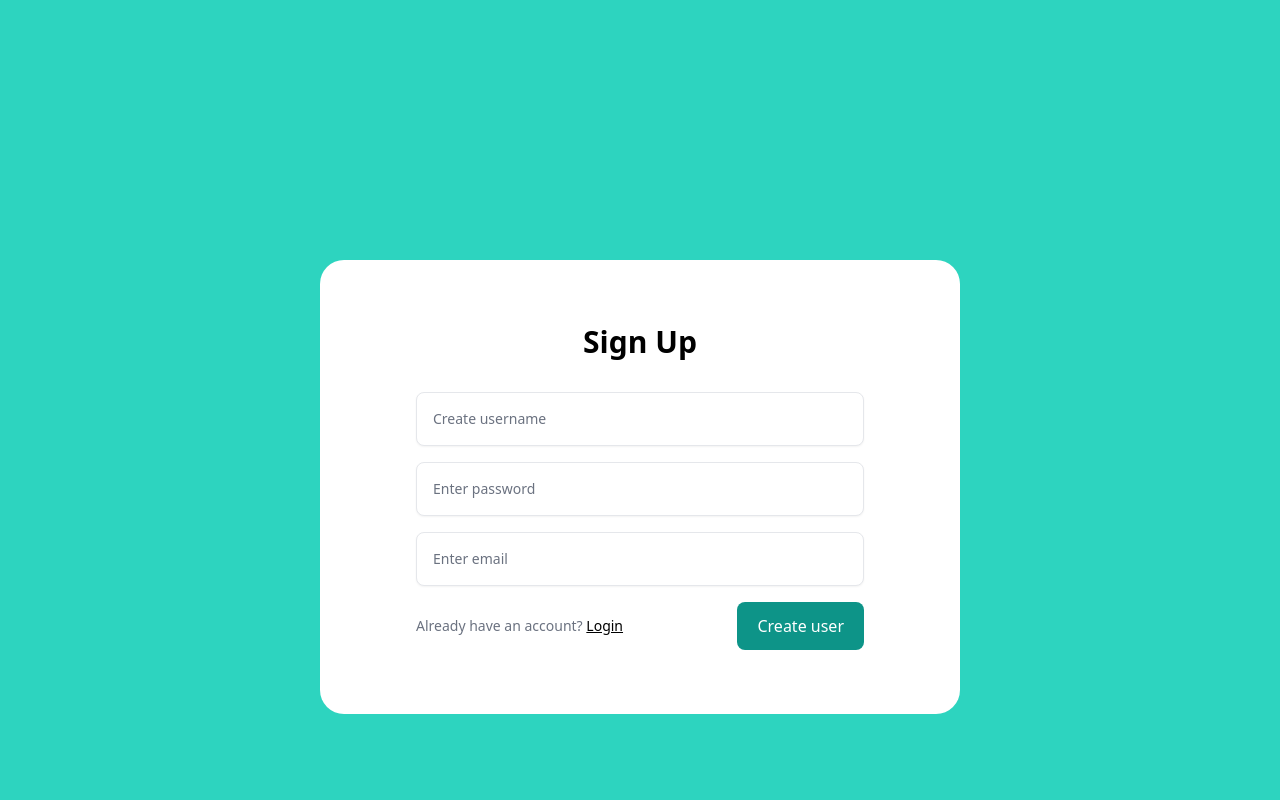
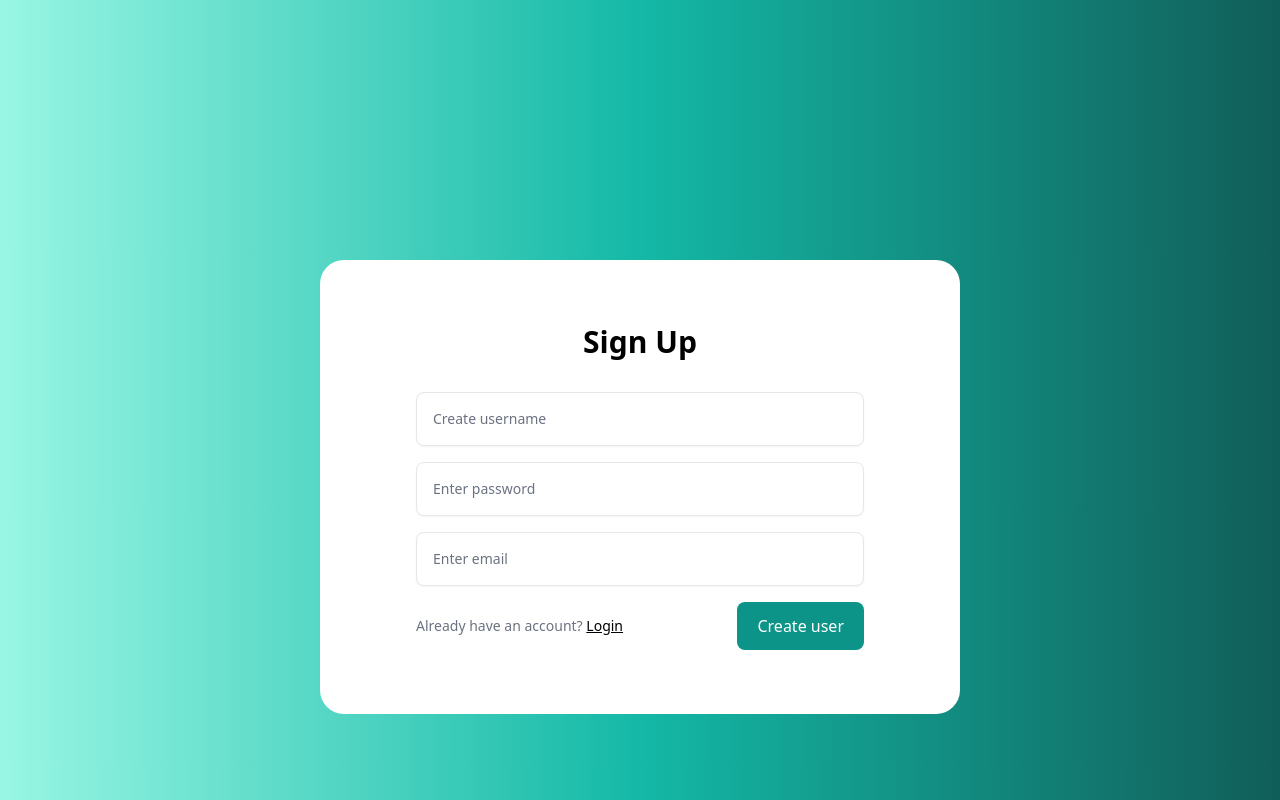
Before and after one commit to sbcodes90/mongodb-connection, a React (Create React App) app in the folder frontend/client/: page / in a window 1280 px wide. Built offline with nearby package versions, Linux system fonts and the light colour scheme.

Commit message:
added gradiant to background something fun

```diff
--- a/frontend/client/src/App.js
+++ b/frontend/client/src/App.js
@@ -8,7 +8,8 @@ function App() {
   const [email, setEmail] = useState("");
 
   return (
-    <div className="bg-teal-400 h-screen px-[20px] lg:px-[150px] py-20">
+
+    <div className="bg-gradient-to-r from-teal-200 via-teal-500  to-teal-800 h-screen px-[20px] lg:px-[150px] py-20">
       <SignUpForm username={username} password={password} email={email} setUsername={setUsername} setPassword={setPassword} setEmail={setEmail}/>
     </div>
   );
```
